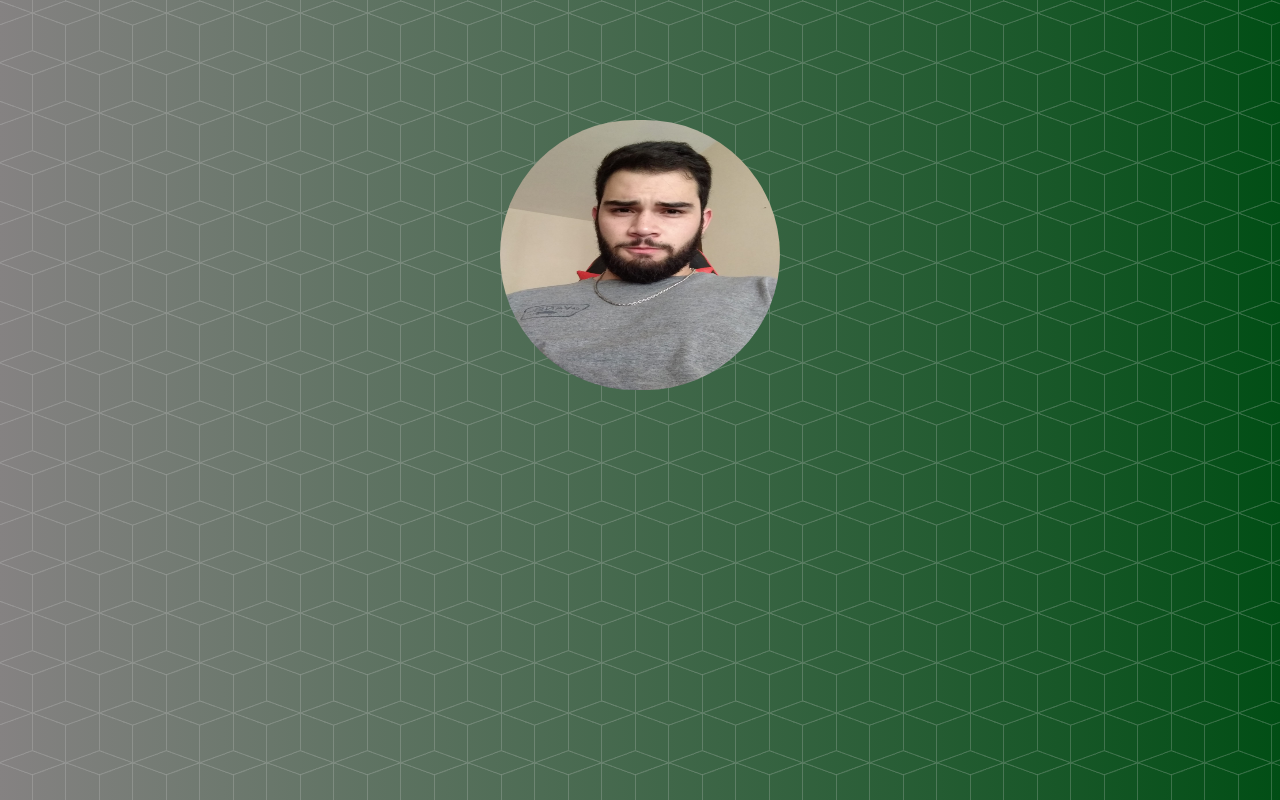
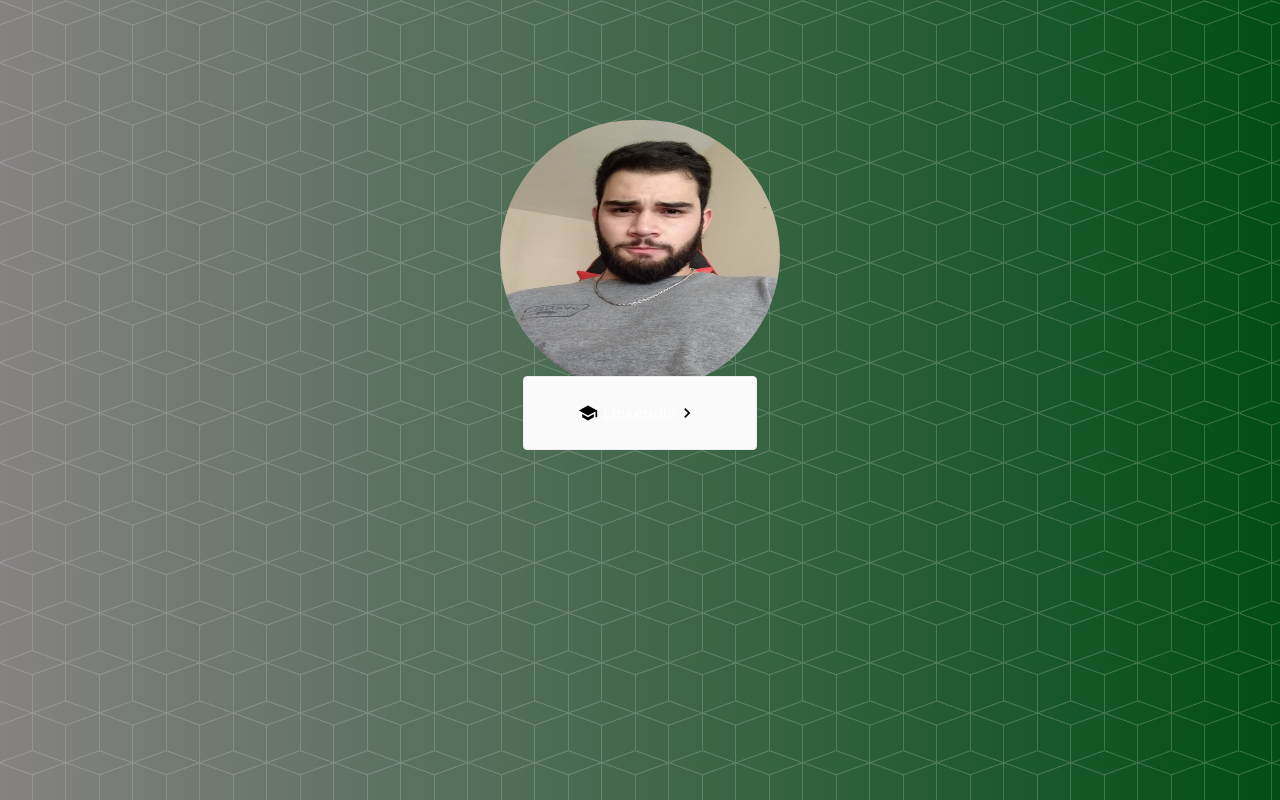
Before and after one commit to yoinercoding/WebP, an Angular app in the folder angular-webp/: page /main in a window 1280 px wide. Built offline with nearby package versions, Linux system fonts and the light colour scheme.

Commit message:
Se agregan cards

```diff
--- a/angular-webp/src/app/main/main.component.html
+++ b/angular-webp/src/app/main/main.component.html
@@ -1,3 +1,11 @@
 <div class="body">
         <img src="assets/IMG_20200128_182134.jpg" class="imgPerfil">
+
+    <div class="card-container">
+        <a class="card" target="_blank" rel="noopener" href="https://www.linkedin.com/in/yoinerbello/">
+            <svg class="material-icons" xmlns="http://www.w3.org/2000/svg" width="24" height="24" viewBox="0 0 24 24"><path d="M5 13.18v4L12 21l7-3.82v-4L12 17l-7-3.82zM12 3L1 9l11 6 9-4.91V17h2V9L12 3z"/></svg>
+            <span>Linkendln</span>
+            <svg class="material-icons" xmlns="http://www.w3.org/2000/svg" width="24" height="24" viewBox="0 0 24 24"><path d="M10 6L8.59 7.41 13.17 12l-4.58 4.59L10 18l6-6z"/></svg>
+        </a>
+    </div>
 </div>
--- a/angular-webp/src/styles.css
+++ b/angular-webp/src/styles.css
@@ -19,3 +19,38 @@
     display: block;
     margin: -30px auto;
 }
+
+.card-container {
+    display: flex;
+    flex-wrap: wrap;
+    justify-content: center;
+    margin-top: 16px;
+  }
+
+  .card {
+    all: unset;
+    border-radius: 4px;
+    border: 1px solid #eee;
+    background-color: #fafafa;
+    height: 40px;
+    width: 200px;
+    margin: 0 8px 16px;
+    padding: 16px;
+    display: flex;
+    flex-direction: row;
+    justify-content: center;
+    align-items: center;
+    transition: all 0.2s ease-in-out;
+    line-height: 24px;
+  }
+
+  .card-container .card:not(.highlight-card):hover {
+    transform: translateY(-3px);
+    box-shadow: 0 4px 17px rgba(0, 0, 0, 0.35);
+  }
+
+  .material-icons {
+    height: 20px;
+    width: 20px;
+    margin-right: 5px;
+  }
```
